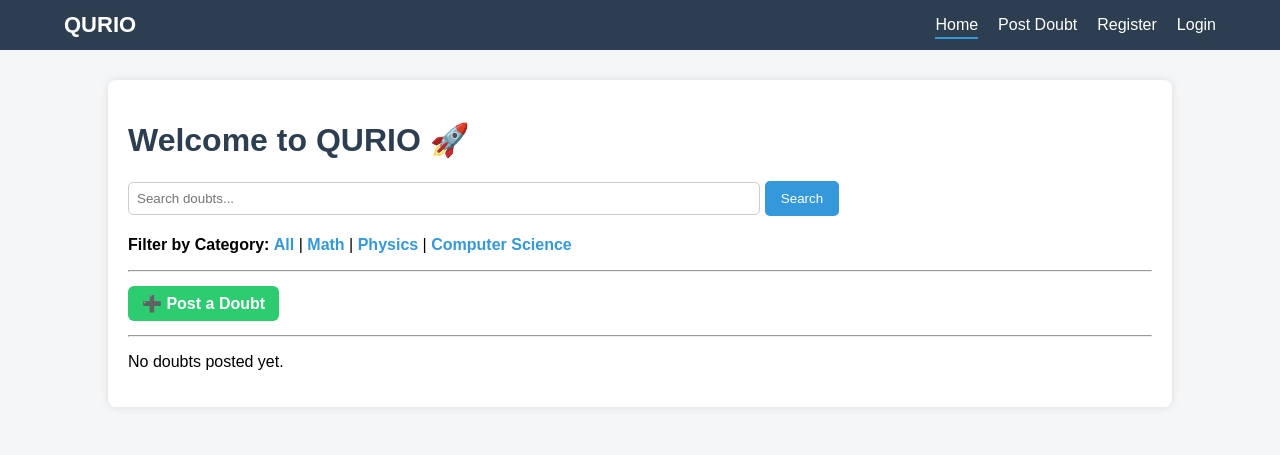
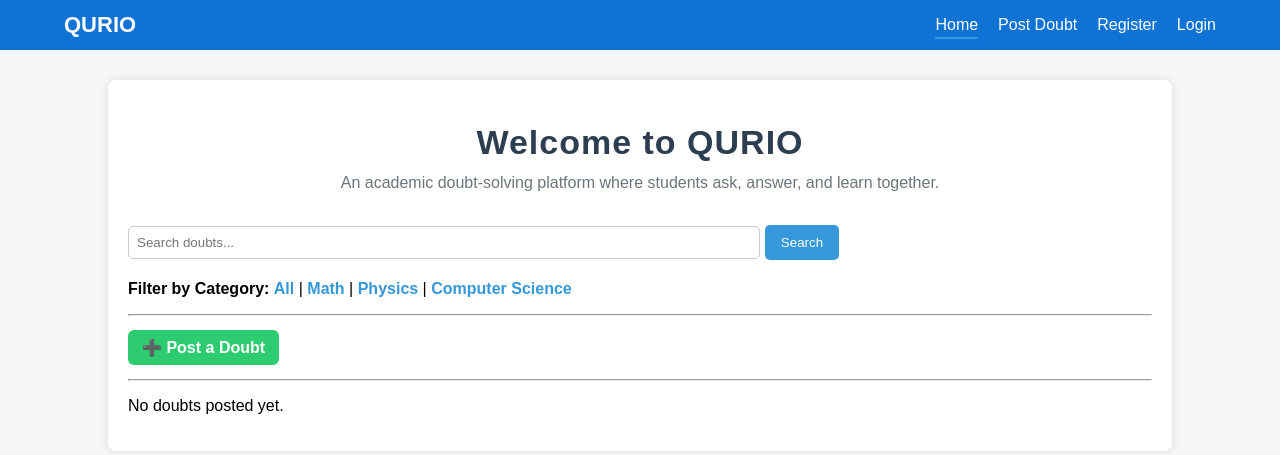
Before and after one commit to abhiravi1912/Qurio, a Flask app: page / in a window 1280 px wide. Shown: the top 455 px of the page. Run offline with Flask 3, Linux system fonts and the light colour scheme; data that the repository does not hold is empty.

Commit message:
change the nav bar

```diff
--- a/static/style.css
+++ b/static/style.css
@@ -1,6 +1,6 @@
 /* ===== GLASS NAVBAR ===== */
 .navbar {
-    background: rgba(44, 62, 80, 0.75);
+    background: rgba(44, 122, 200, 0.75);
     backdrop-filter: blur(10px);
     -webkit-backdrop-filter: blur(10px);
     position: sticky;
@@ -10,7 +10,7 @@
 
 /* ===== NAVBAR ===== */
 .navbar {
-    background-color: #2c3e50;
+    background-color: #0f73d6;
     padding: 12px 0;
 }
 
@@ -23,7 +23,7 @@
 }
 
 .logo {
-    color: white;
+    color: rgb(253, 252, 252);
     font-size: 22px;
     font-weight: bold;
 }
@@ -204,3 +204,24 @@ input:focus, textarea:focus, select:focus {
 .answer-card small {
     color: #7f8c8d;
 }
+
+/* ===== WELCOME TEXT ===== */
+.welcome {
+    text-align: center;
+    margin-bottom: 30px;
+}
+
+.welcome h1 {
+    font-size: 34px;
+    font-weight: 700;
+    letter-spacing: 1px;
+    margin-bottom: 8px;
+}
+
+.welcome-sub {
+    font-size: 16px;
+    color: #6c757d;
+    max-width: 600px;
+    margin: auto;
+    line-height: 1.6;
+}
--- a/templates/home.html
+++ b/templates/home.html
@@ -5,7 +5,13 @@
 {% block content %}
 
 
-<h1>Welcome to QURIO 🚀</h1>
+<div class="welcome">
+    <h1>Welcome to QURIO</h1>
+    <p class="welcome-sub">
+        An academic doubt-solving platform where students ask, answer, and learn together.
+    </p>
+</div>
+
 <form method="GET" action="/" style="margin-bottom: 20px;">
     <input
         type="text"
```
